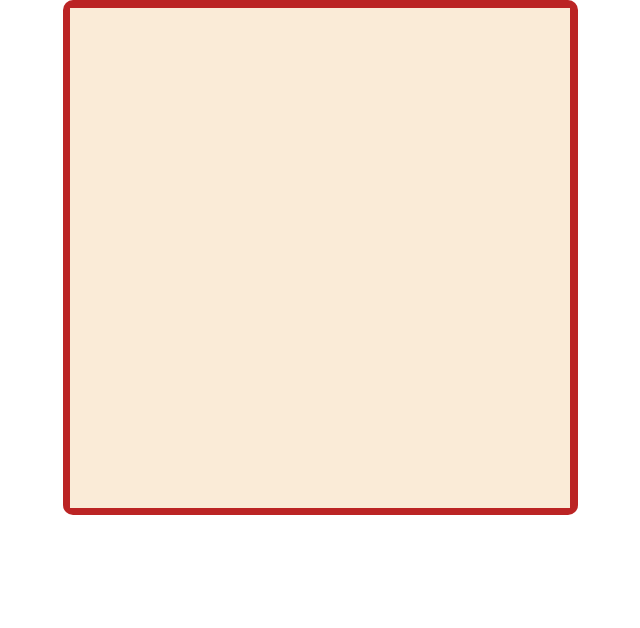
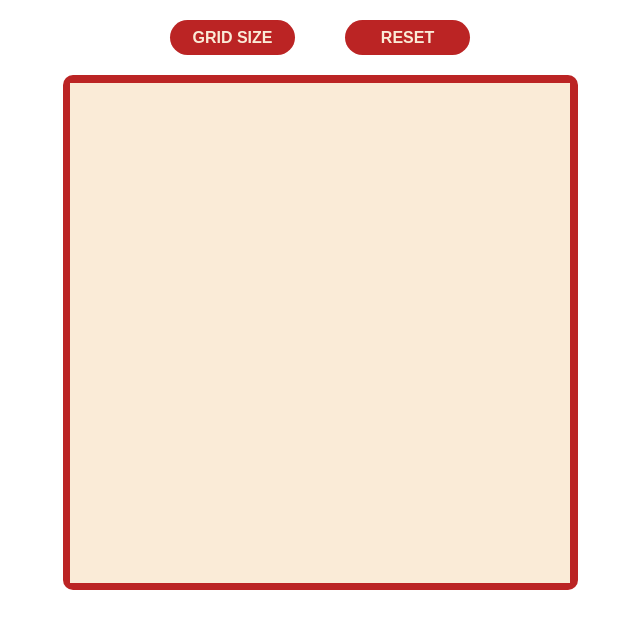
Before and after one commit to Copperage/Odin-etch-a-sketch, a plain HTML site: page index.html in a window 1280 px wide. Shown: the whole page, without its empty margins (320-960 px from the left). Drawn offline with Linux system fonts and the light colour scheme.

Commit message:
Added reset button functionality need to go grid size button next

```diff
--- a/index.html
+++ b/index.html
@@ -9,6 +9,10 @@
     <title>Odin Project Etch-a-sketch</title>
 </head>
 <body>
+    <div class="button-container">
+    <button class="grid-size">Grid Size</button>
+    <button class="reset-button">Reset</button>
+    </div>
     <div class="container">
     </div>
 </body>
--- a/script.js
+++ b/script.js
@@ -1,3 +1,7 @@
+// query selection and init
+let resetButton = document.querySelector('.reset-button');
+let gridButton = document.querySelector('.grid-size');
+
 let mouseDown = false;
 document.body.onmousedown = () => (mouseDown = true);
 document.body.onmouseup = () => (mouseDown = false);
@@ -30,7 +34,7 @@ function createGrid(num) {
 
 // paint the divs
 function squarePaint() {
-	const gridSquare = document.querySelectorAll('.square');
+	let gridSquare = document.querySelectorAll('.square');
 
 	gridSquare.forEach((square) => {
 		square.addEventListener('mouseenter', (event) => {
@@ -40,3 +44,15 @@ function squarePaint() {
 		});
 	});
 }
+
+// grid size button functions
+function gridSize() {}
+
+// reset button functions
+resetButton.addEventListener('click', (event) => {
+	let grid = document.querySelectorAll('.square');
+
+	grid.forEach((square) => {
+		square.style.backgroundColor = '#faebd7';
+	});
+});
--- a/style.css
+++ b/style.css
@@ -1,6 +1,26 @@
 * {
 	margin: 0;
 	padding: 0;
+}
+
+.button-container {
+	display: flex;
+	flex-direction: row;
+	margin: 20px auto;
+	justify-content: center;
+	gap: 50px;
+}
+
+button {
+	width: 125px;
+	height: 35px;
+	border-radius: 25px;
+	border: none;
+	background-color: #bb2424;
+	color: #faebd7;
+	font-size: 16px;
+	font-weight: 900;
+	text-transform: uppercase;
 }
 
 .container {
@@ -16,7 +36,6 @@
 }
 
 #grid {
-	background-color: #faebd7;
 	display: flex;
 	flex-wrap: wrap;
 	width: 500px;
```
